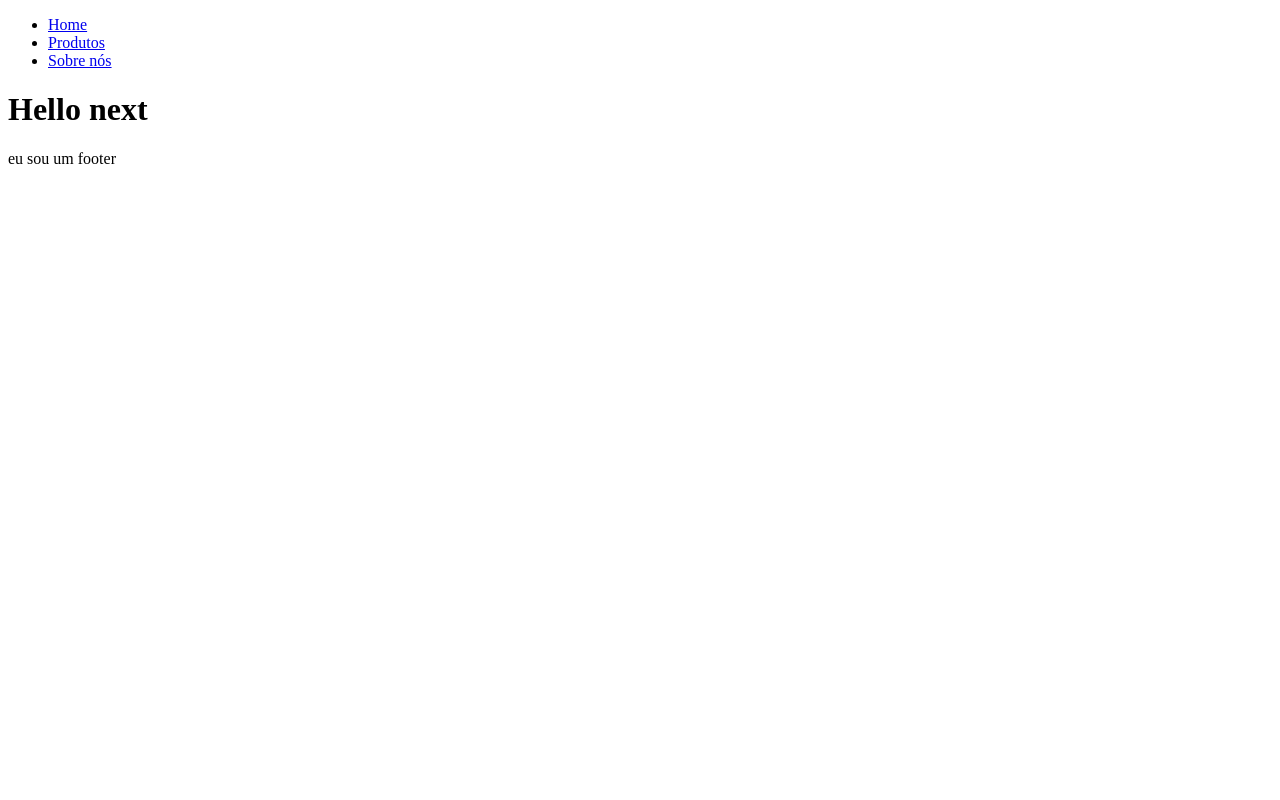
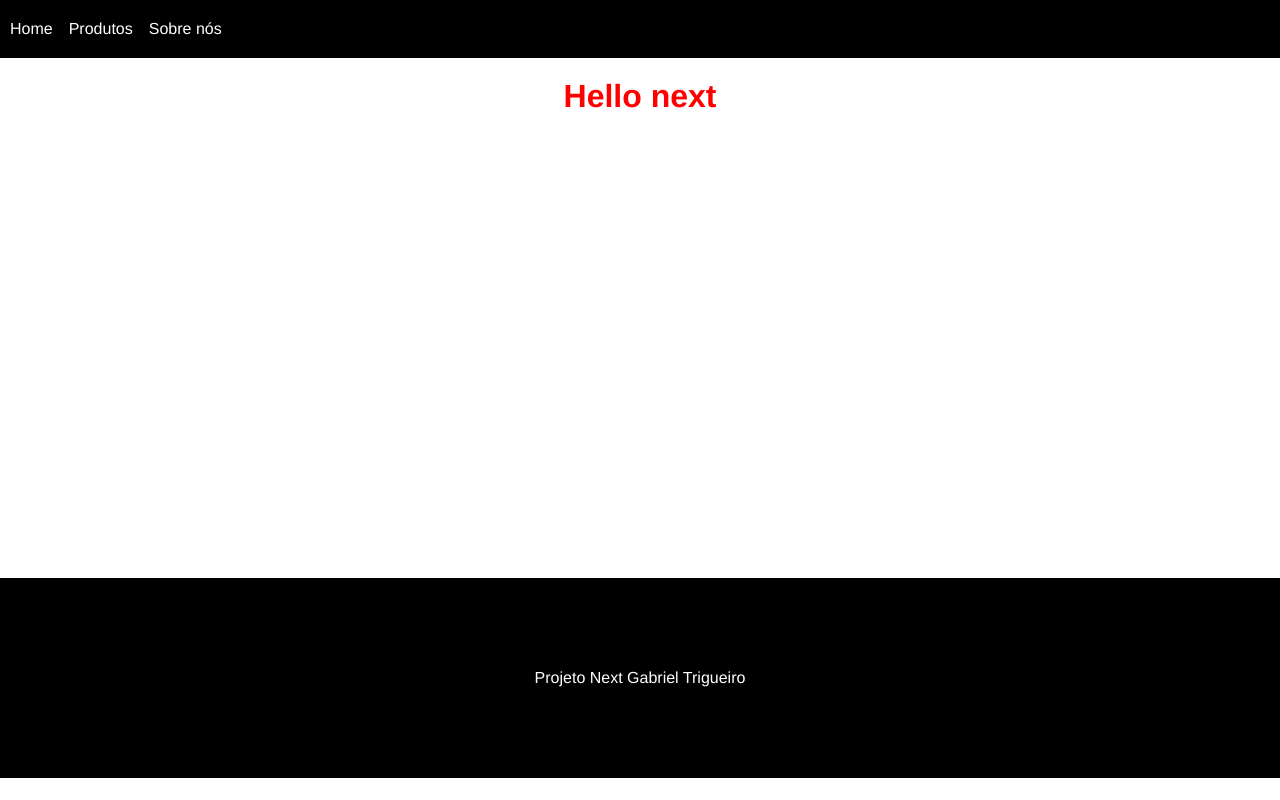
Before and after one commit to GabrielTrigueiro/hello_next, a Next.js app: page / in a window 1280 px wide. Built offline with nearby package versions, Linux system fonts and the light colour scheme.

Commit message:
estilizando paginas por css modules

```diff
--- a/components/Footer.js
+++ b/components/Footer.js
@@ -1,5 +1,9 @@
+import styles from "../styles/Footer.module.css"
+
 export default function Footer(){
     return(
-        <div>eu sou um footer</div>
+        <footer className={styles.footer}>
+            <p>Projeto Next Gabriel Trigueiro</p>
+        </footer>
     )
 }
--- a/components/MainContainer.js
+++ b/components/MainContainer.js
@@ -1,3 +1,4 @@
+import styles from "../styles/MainContainer.module.css"
 import Footer from "./Footer"
 import Navbar from "./Navbar"
 
@@ -5,7 +6,7 @@ export default function MainContainer({children}){
     return(
         <>
             <Navbar/>
-            <div>{children}</div>
+            <div className={styles.container}>{children}</div>
             <Footer/>
         </>
     )
--- a/components/Navbar.js
+++ b/components/Navbar.js
@@ -1,8 +1,9 @@
+import styles from "../styles/Navbar.module.css"
 import Link from "next/link";
 
 export default function Navbar(){
     return(
-        <ul>
+        <ul className={styles.navbar}>
             <li>
                 <Link href="/">Home</Link>
             </li>
--- a/pages/index.js
+++ b/pages/index.js
@@ -1,10 +1,11 @@
+import styles from "../styles/Home.module.css"
 import Link from 'next/link'
 import Navbar from '../components/Navbar'
 
 export default function Home() {
   return (
     <div>
-      <h1>Hello next</h1>
+      <h1 className={styles.tittle}>Hello next</h1>
     </div>
   )
 }
--- /dev/null
+++ b/styles/Footer.module.css
@@ -0,0 +1,8 @@
+.footer {
+    background-color: #000;
+    color: #fff;
+    height: 200px;
+    display: flex;
+    justify-content: center;
+    align-items: center;
+}
--- a/styles/Home.module.css
+++ b/styles/Home.module.css
@@ -1,278 +1,3 @@
-/* .main {
-  display: flex;
-  flex-direction: column;
-  justify-content: space-between;
-  align-items: center;
-  padding: 6rem;
-  min-height: 100vh;
+.tittle {
+  color: red;
 }
-
-.description {
-  display: inherit;
-  justify-content: inherit;
-  align-items: inherit;
-  font-size: 0.85rem;
-  max-width: var(--max-width);
-  width: 100%;
-  z-index: 2;
-  font-family: var(--font-mono);
-}
-
-.description a {
-  display: flex;
-  justify-content: center;
-  align-items: center;
-  gap: 0.5rem;
-}
-
-.description p {
-  position: relative;
-  margin: 0;
-  padding: 1rem;
-  background-color: rgba(var(--callout-rgb), 0.5);
-  border: 1px solid rgba(var(--callout-border-rgb), 0.3);
-  border-radius: var(--border-radius);
-}
-
-.code {
-  font-weight: 700;
-  font-family: var(--font-mono);
-}
-
-.grid {
-  display: grid;
-  grid-template-columns: repeat(4, minmax(25%, auto));
-  width: var(--max-width);
-  max-width: 100%;
-}
-
-.card {
-  padding: 1rem 1.2rem;
-  border-radius: var(--border-radius);
-  background: rgba(var(--card-rgb), 0);
-  border: 1px solid rgba(var(--card-border-rgb), 0);
-  transition: background 200ms, border 200ms;
-}
-
-.card span {
-  display: inline-block;
-  transition: transform 200ms;
-}
-
-.card h2 {
-  font-weight: 600;
-  margin-bottom: 0.7rem;
-}
-
-.card p {
-  margin: 0;
-  opacity: 0.6;
-  font-size: 0.9rem;
-  line-height: 1.5;
-  max-width: 30ch;
-}
-
-.center {
-  display: flex;
-  justify-content: center;
-  align-items: center;
-  position: relative;
-  padding: 4rem 0;
-}
-
-.center::before {
-  background: var(--secondary-glow);
-  border-radius: 50%;
-  width: 480px;
-  height: 360px;
-  margin-left: -400px;
-}
-
-.center::after {
-  background: var(--primary-glow);
-  width: 240px;
-  height: 180px;
-  z-index: -1;
-}
-
-.center::before,
-.center::after {
-  content: '';
-  left: 50%;
-  position: absolute;
-  filter: blur(45px);
-  transform: translateZ(0);
-}
-
-.logo,
-.thirteen {
-  position: relative;
-}
-
-.thirteen {
-  display: flex;
-  justify-content: center;
-  align-items: center;
-  width: 75px;
-  height: 75px;
-  padding: 25px 10px;
-  margin-left: 16px;
-  transform: translateZ(0);
-  border-radius: var(--border-radius);
-  overflow: hidden;
-  box-shadow: 0px 2px 8px -1px #0000001a;
-}
-
-.thirteen::before,
-.thirteen::after {
-  content: '';
-  position: absolute;
-  z-index: -1;
-}
-
-/* Conic Gradient Animation */
-.thirteen::before {
-  animation: 6s rotate linear infinite;
-  width: 200%;
-  height: 200%;
-  background: var(--tile-border);
-}
-
-/* Inner Square */
-.thirteen::after {
-  inset: 0;
-  padding: 1px;
-  border-radius: var(--border-radius);
-  background: linear-gradient(
-    to bottom right,
-    rgba(var(--tile-start-rgb), 1),
-    rgba(var(--tile-end-rgb), 1)
-  );
-  background-clip: content-box;
-}
-
-/* Enable hover only on non-touch devices */
-@media (hover: hover) and (pointer: fine) {
-  .card:hover {
-    background: rgba(var(--card-rgb), 0.1);
-    border: 1px solid rgba(var(--card-border-rgb), 0.15);
-  }
-
-  .card:hover span {
-    transform: translateX(4px);
-  }
-}
-
-@media (prefers-reduced-motion) {
-  .thirteen::before {
-    animation: none;
-  }
-
-  .card:hover span {
-    transform: none;
-  }
-}
-
-/* Mobile */
-@media (max-width: 700px) {
-  .content {
-    padding: 4rem;
-  }
-
-  .grid {
-    grid-template-columns: 1fr;
-    margin-bottom: 120px;
-    max-width: 320px;
-    text-align: center;
-  }
-
-  .card {
-    padding: 1rem 2.5rem;
-  }
-
-  .card h2 {
-    margin-bottom: 0.5rem;
-  }
-
-  .center {
-    padding: 8rem 0 6rem;
-  }
-
-  .center::before {
-    transform: none;
-    height: 300px;
-  }
-
-  .description {
-    font-size: 0.8rem;
-  }
-
-  .description a {
-    padding: 1rem;
-  }
-
-  .description p,
-  .description div {
-    display: flex;
-    justify-content: center;
-    position: fixed;
-    width: 100%;
-  }
-
-  .description p {
-    align-items: center;
-    inset: 0 0 auto;
-    padding: 2rem 1rem 1.4rem;
-    border-radius: 0;
-    border: none;
-    border-bottom: 1px solid rgba(var(--callout-border-rgb), 0.25);
-    background: linear-gradient(
-      to bottom,
-      rgba(var(--background-start-rgb), 1),
-      rgba(var(--callout-rgb), 0.5)
-    );
-    background-clip: padding-box;
-    backdrop-filter: blur(24px);
-  }
-
-  .description div {
-    align-items: flex-end;
-    pointer-events: none;
-    inset: auto 0 0;
-    padding: 2rem;
-    height: 200px;
-    background: linear-gradient(
-      to bottom,
-      transparent 0%,
-      rgb(var(--background-end-rgb)) 40%
-    );
-    z-index: 1;
-  }
-}
-
-/* Tablet and Smaller Desktop */
-@media (min-width: 701px) and (max-width: 1120px) {
-  .grid {
-    grid-template-columns: repeat(2, 50%);
-  }
-}
-
-@media (prefers-color-scheme: dark) {
-  .vercelLogo {
-    filter: invert(1);
-  }
-
-  .logo,
-  .thirteen img {
-    filter: invert(1) drop-shadow(0 0 0.3rem #ffffff70);
-  }
-}
-
-@keyframes rotate {
-  from {
-    transform: rotate(360deg);
-  }
-  to {
-    transform: rotate(0deg);
-  }
-} */
--- /dev/null
+++ b/styles/MainContainer.module.css
@@ -0,0 +1,5 @@
+.container {
+    min-height: 60vh;
+    padding: 20px;
+    text-align: center;
+}
--- /dev/null
+++ b/styles/Navbar.module.css
@@ -0,0 +1,16 @@
+.navbar {
+    display: flex;
+    background-color: black;
+    padding: 20px 10px;
+}
+
+.navbar a {
+    color: #fff;
+    margin-right: 1em;
+    text-decoration: none;
+    transition: 0.3s;
+}
+
+.navbar a:hover {
+    color: #999;
+}
--- a/styles/globals.css
+++ b/styles/globals.css
@@ -1,107 +1,5 @@
-/* :root {
-  --max-width: 1100px;
-  --border-radius: 12px;
-  --font-mono: ui-monospace, Menlo, Monaco, 'Cascadia Mono', 'Segoe UI Mono',
-    'Roboto Mono', 'Oxygen Mono', 'Ubuntu Monospace', 'Source Code Pro',
-    'Fira Mono', 'Droid Sans Mono', 'Courier New', monospace;
-
-  --foreground-rgb: 0, 0, 0;
-  --background-start-rgb: 214, 219, 220;
-  --background-end-rgb: 255, 255, 255;
-
-  --primary-glow: conic-gradient(
-    from 180deg at 50% 50%,
-    #16abff33 0deg,
-    #0885ff33 55deg,
-    #54d6ff33 120deg,
-    #0071ff33 160deg,
-    transparent 360deg
-  );
-  --secondary-glow: radial-gradient(
-    rgba(255, 255, 255, 1),
-    rgba(255, 255, 255, 0)
-  );
-
-  --tile-start-rgb: 239, 245, 249;
-  --tile-end-rgb: 228, 232, 233;
-  --tile-border: conic-gradient(
-    #00000080,
-    #00000040,
-    #00000030,
-    #00000020,
-    #00000010,
-    #00000010,
-    #00000080
-  );
-
-  --callout-rgb: 238, 240, 241;
-  --callout-border-rgb: 172, 175, 176;
-  --card-rgb: 180, 185, 188;
-  --card-border-rgb: 131, 134, 135;
-}
-
-@media (prefers-color-scheme: dark) {
-  :root {
-    --foreground-rgb: 255, 255, 255;
-    --background-start-rgb: 0, 0, 0;
-    --background-end-rgb: 0, 0, 0;
-
-    --primary-glow: radial-gradient(rgba(1, 65, 255, 0.4), rgba(1, 65, 255, 0));
-    --secondary-glow: linear-gradient(
-      to bottom right,
-      rgba(1, 65, 255, 0),
-      rgba(1, 65, 255, 0),
-      rgba(1, 65, 255, 0.3)
-    );
-
-    --tile-start-rgb: 2, 13, 46;
-    --tile-end-rgb: 2, 5, 19;
-    --tile-border: conic-gradient(
-      #ffffff80,
-      #ffffff40,
-      #ffffff30,
-      #ffffff20,
-      #ffffff10,
-      #ffffff10,
-      #ffffff80
-    );
-
-    --callout-rgb: 20, 20, 20;
-    --callout-border-rgb: 108, 108, 108;
-    --card-rgb: 100, 100, 100;
-    --card-border-rgb: 200, 200, 200;
-  }
-}
-
 * {
-  box-sizing: border-box;
   padding: 0;
   margin: 0;
+  font-family: Helvetica;
 }
-
-html,
-body {
-  max-width: 100vw;
-  overflow-x: hidden;
-}
-
-body {
-  color: rgb(var(--foreground-rgb));
-  background: linear-gradient(
-      to bottom,
-      transparent,
-      rgb(var(--background-end-rgb))
-    )
-    rgb(var(--background-start-rgb));
-}
-
-a {
-  color: inherit;
-  text-decoration: none;
-}
-
-@media (prefers-color-scheme: dark) {
-  html {
-    color-scheme: dark;
-  }
-} */
```
